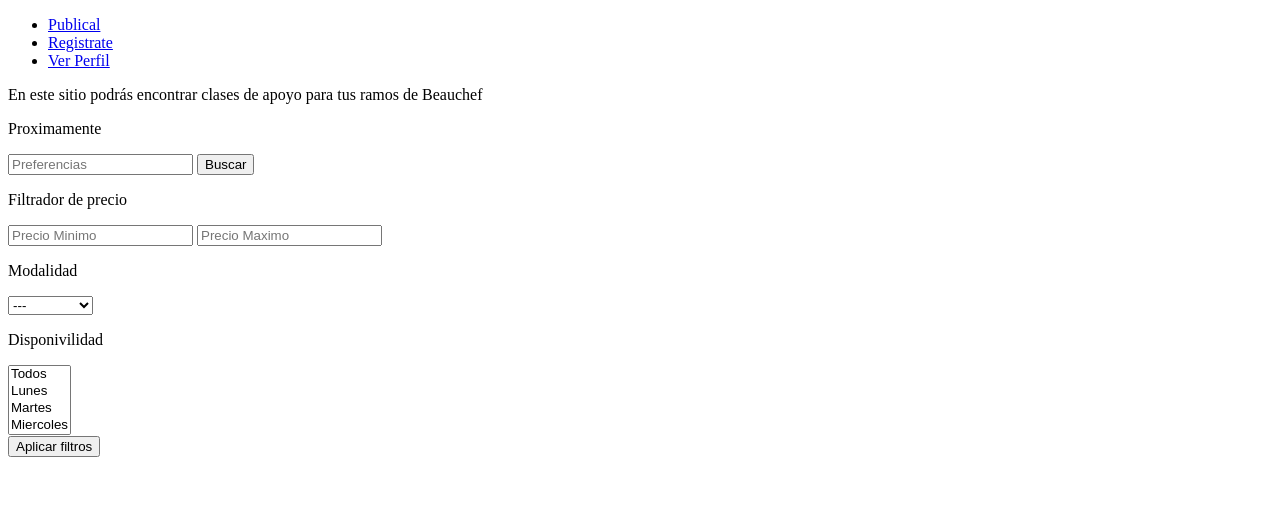
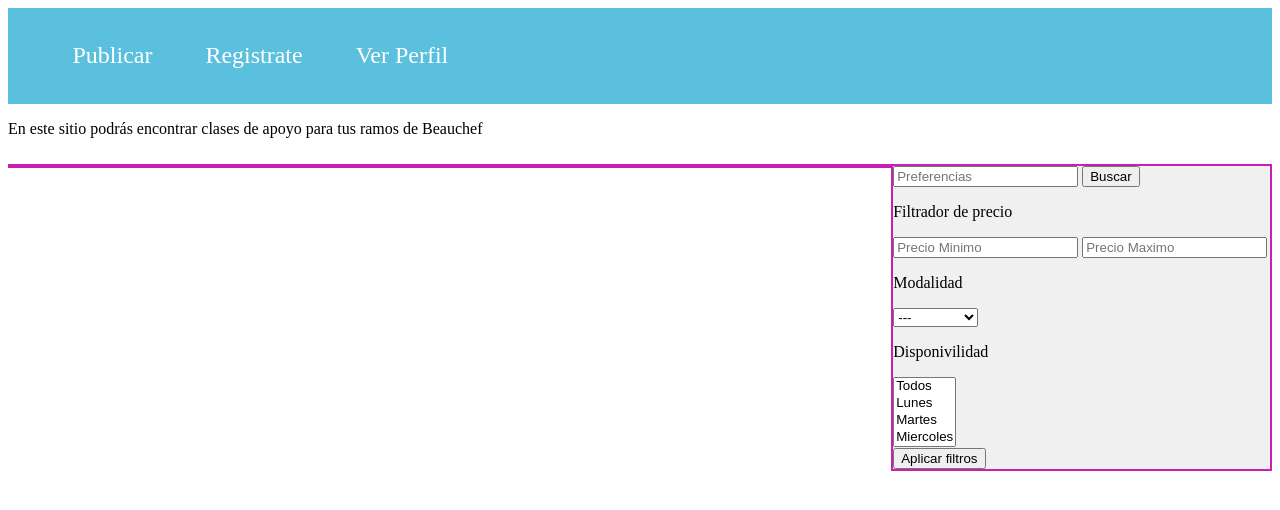
Before and after one commit to DCC-CC4401/2024-1-CC4401-1-grupo-6, a Django app: page / in a window 1280 px wide. Shown: the top 510 px of the page. Run offline with Django 5.2, Linux system fonts and the light colour scheme.

Commit message:
inicio css

```diff
--- a/aprende_beauchef/baseapp/static/css/index.css
+++ b/aprende_beauchef/baseapp/static/css/index.css
@@ -0,0 +1,75 @@
+.nav {
+    background-color: #5bc0de; /* Color de fondo de la barra de navegación (celeste) */
+    overflow: hidden;
+    margin: 0%;
+  }
+
+  .nav li {
+    display: inline-flex; /* Cambiamos a inline-block para que aparezcan uno al lado del otro */
+    color: #fff; /* Color del texto (blanco) */
+    text-align: center;
+    padding: 1.5% 2%; /* Padding en porcentaje */
+    text-decoration: none;
+  }
+
+  .nav a {
+    color: #fff; /* Color del texto (blanco) */
+    text-decoration: none; /* Quitamos subrayado */
+    font-size: 150%;
+  }
+
+  .nav-left {
+    float: left; /* Alinear elementos a la izquierda */
+  }
+
+  .nav-right {
+    float: right; /* Alinear elementos a la derecha */
+  }
+
+  .nav-right li {
+    margin-left: 10px; /* Espacio entre los elementos derechos */
+  }
+
+  .navbar-right li:first-child {
+    float: right; /* Alinear el primer elemento derecho a la derecha */
+  }
+
+  .navbar-right li:not(:first-child) {
+    float: left; /* Alinear los otros elementos derechos a la izquierda */
+  }
+
+.content{
+    display: inline-flex;
+    width: 100%;
+    height: 80%;
+    align-items: flex-start;
+}
+.afiches {
+    width: 70%;
+    border: 2px solid #cc1eb5;
+}
+
+.filtrador {
+    width: 30%;
+    float: right;
+    background-color: #F0F0F0;
+    border: 2px solid #cc1eb5;
+}
+
+th{
+    height: 200px;
+    border: 2px solid black;
+}
+
+.azul{
+    background-color: #5bc0de;
+}
+.rojo{
+    background-color: #d9534f;
+}
+.verde{
+    background-color: #5cb85c;
+}
+.amarillo{
+    background-color: #f0ad4e;
+}
--- a/aprende_beauchef/baseapp/static/templates/index.html
+++ b/aprende_beauchef/baseapp/static/templates/index.html
@@ -8,16 +8,23 @@
 {%block content%}
 <nav id="nav-id" class="nav">
     <ul>
-        <li><a href="#">Publical</a></li>
-        <li><a href="#">Registrate</a></li>
-        <li><a href="#">Ver Perfil</a></li>
+        <li id="publicar"><a href="#">Publicar</a></li>
+        <li id="registrar"><a href="#">Registrate</a></li>
+        <li id="perfil"><a href="#">Ver Perfil</a></li>
     </ul>
 </nav>
 <p>En este sitio podrás encontrar clases de apoyo para tus ramos de Beauchef</p>
 
 <div class="content">
     <div class="afiches">
-        <p>Proximamente</p>
+        <tr>
+            <td class="afiche" id="azul"></td>
+            <td class="afiche" id="rojo"></td>
+
+        </tr>
+        <tr>
+            <td class="afiche" id="verde"></td>
+            <td class="afiche" id="amarillo"></td>
     </div>
     <form class="filtrador">
         <input id="buscador" class="filtro" type="text" name="search" placeholder="Preferencias">
```
